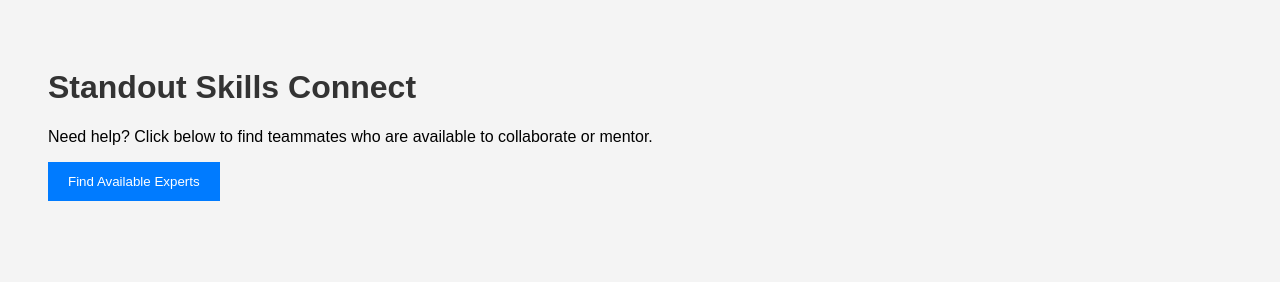
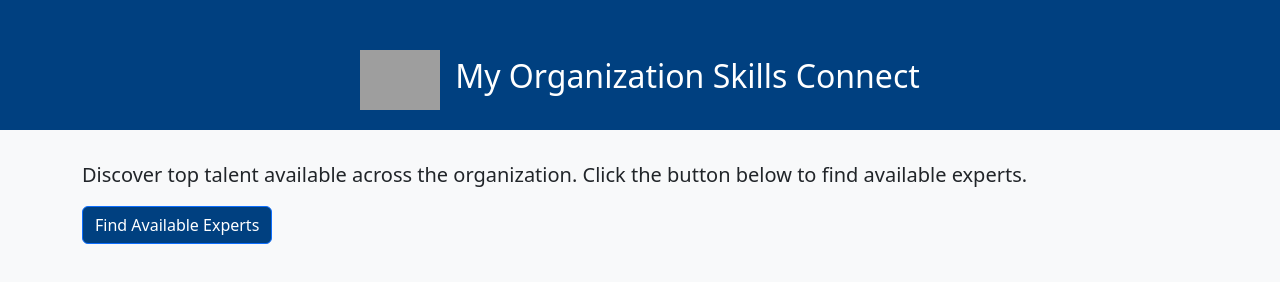
Before and after one commit to arushsingh0604/standout-skills, a plain HTML site: page web/index.html in a window 1280 px wide. Drawn offline with nearby package versions, Linux system fonts and the light colour scheme; grey boxes are pictures that could not be loaded.

Commit message:
Update index.html

```diff
--- a/web/index.html
+++ b/web/index.html
@@ -1,48 +1,94 @@
 <!DOCTYPE html>
-<html>
+<html lang="en">
 <head>
-  <title>Standout Skills Connect</title>
+  <meta charset="UTF-8">
+  <title>My Organization Skills Connect</title>
+  <link rel="stylesheet" href="https://cdn.jsdelivr.net/npm/bootstrap@5.3.0/dist/css/bootstrap.min.css">
   <style>
-    body { font-family: sans-serif; padding: 40px; background: #f4f4f4; }
-    h1 { color: #333; }
-    button { padding: 12px 20px; background: #007bff; color: white; border: none; cursor: pointer; }
-    table { margin-top: 20px; width: 100%; border-collapse: collapse; }
-    th, td { padding: 10px; border: 1px solid #ccc; }
+    body {
+      background-color: #f8f9fa;
+    }
+    header {
+      background-color: #004080;
+      color: white;
+      padding: 20px 0;
+      text-align: center;
+    }
+    header img {
+      height: 60px;
+      margin-right: 15px;
+    }
+    .container {
+      margin-top: 30px;
+    }
+    .btn-primary {
+      background-color: #004080;
+    }
+    table {
+      margin-top: 20px;
+    }
   </style>
 </head>
 <body>
-  <h1>Standout Skills Connect</h1>
-  <p>Need help? Click below to find teammates who are available to collaborate or mentor.</p>
-  <button onclick="loadExperts()">Find Available Experts</button>
 
-  <table id="result" style="display:none;">
-    <thead>
-      <tr><th>Name</th><th>Skill</th><th>Location</th><th>Experience (yrs)</th></tr>
+<header>
+  <div class="container d-flex align-items-center justify-content-center">
+    <img src="https://upload.wikimedia.org/wikipedia/commons/thumb/7/76/Standout_icon.svg/1024px-Standout_icon.svg.png" alt="Logo">
+    <h2>My Organization Skills Connect</h2>
+  </div>
+</header>
+
+<div class="container">
+  <p class="lead">Discover top talent available across the organization. Click the button below to find available experts.</p>
+
+  <button class="btn btn-primary" onclick="fetchExperts()">Find Available Experts</button>
+
+  <div id="result" class="mt-4">
+    <table class="table table-bordered table-striped" id="expertTable" style="display: none;">
+      <thead class="table-dark">
+        <tr>
+          <th>Name</th>
+          <th>Skill</th>
+          <th>Location</th>
+          <th>Experience (Years)</th>
+        </tr>
       </thead>
       <tbody></tbody>
     </table>
+  </div>
+</div>
 
 <script>
-    function loadExperts() {
-      fetch("http://10.0.3.104:5000/available-skills")
-        .then(res => res.json())
+  function fetchExperts() {
+    fetch("http://10.0.3.104:5000/available-skills")  // Replace with your App Layer Private IP
+      .then(response => response.json())
       .then(data => {
-          const table = document.getElementById("result");
+        const table = document.getElementById("expertTable");
         const tbody = table.querySelector("tbody");
         tbody.innerHTML = "";
-          data.forEach(person => {
+
+        if (data.length > 0) {
+          data.forEach(emp => {
             const row = `<tr>
-              <td>${person.name}</td>
-              <td>${person.skill}</td>
-              <td>${person.location}</td>
-              <td>${person.experience}</td>
+              <td>${emp.name}</td>
+              <td>${emp.skill}</td>
+              <td>${emp.location}</td>
+              <td>${emp.experience_years}</td>
             </tr>`;
             tbody.innerHTML += row;
           });
           table.style.display = "table";
+        } else {
+          table.style.display = "none";
+          alert("No available experts found.");
+        }
       })
-        .catch(() => alert("Error fetching experts. Try again."));
+      .catch(err => {
+        console.error("Error fetching data:", err);
+        alert("Failed to fetch data from backend.");
+      });
   }
 </script>
+
 </body>
 </html>
```
Lines whose indentation alone changed are shown as unchanged.
